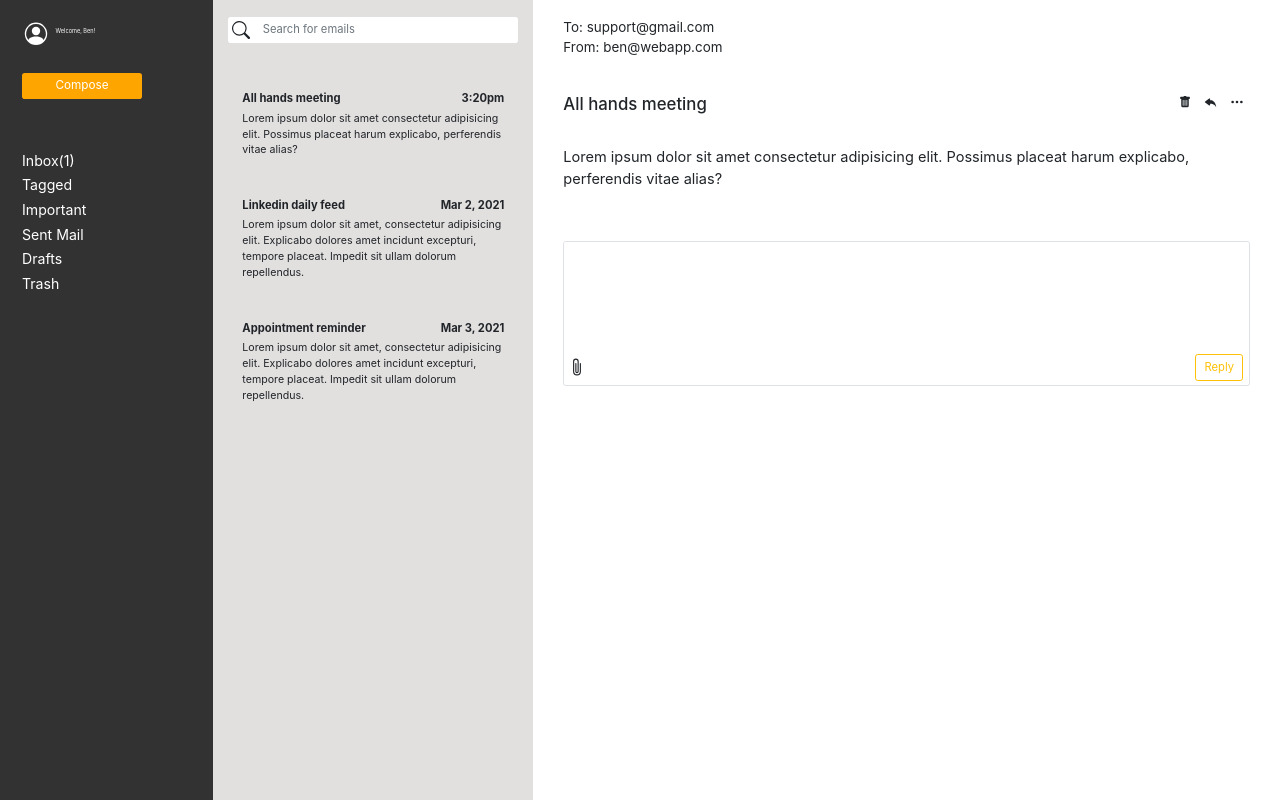
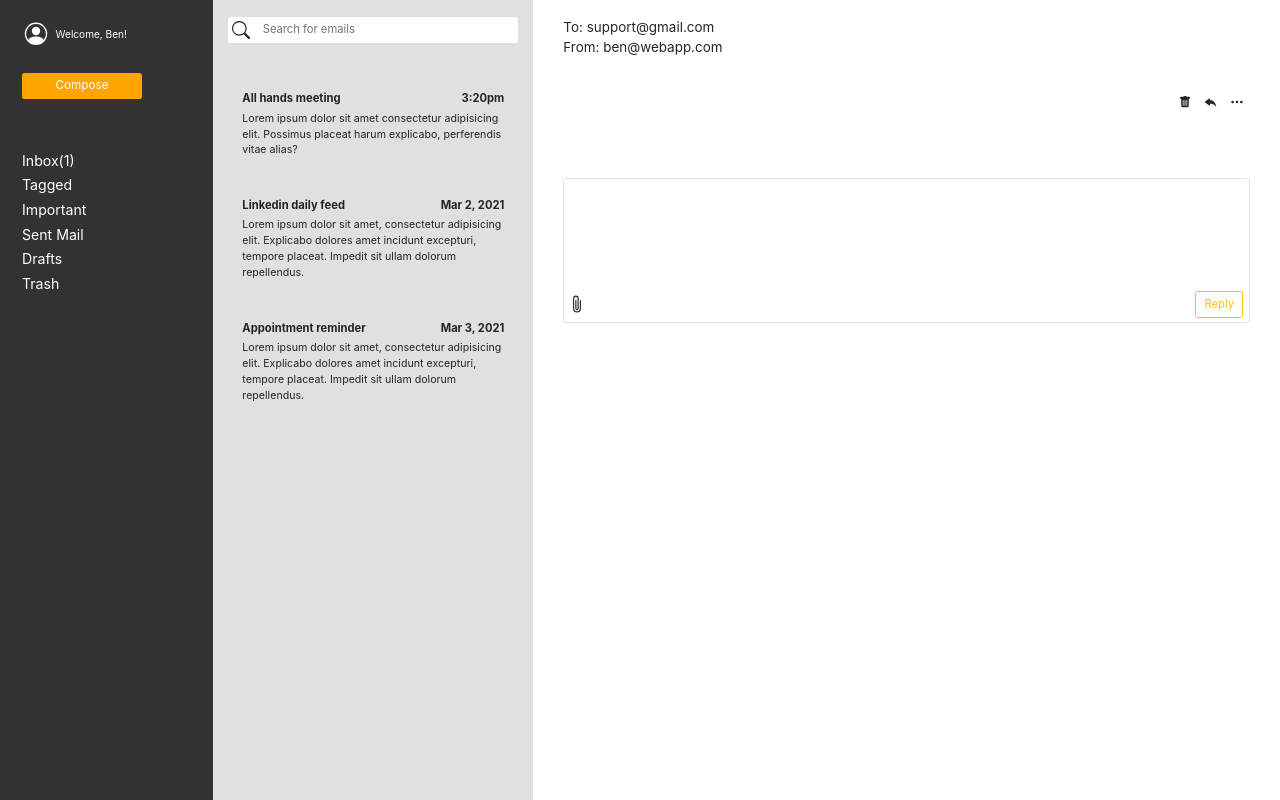
Before and after one commit to benong777/email-template-with-angular, an Angular app: page / in a window 1280 px wide. Built offline with nearby package versions, Linux system fonts and the light colour scheme.

Commit message:
Linked clicked card to email content page

```diff
--- a/src/app/app.component.css
+++ b/src/app/app.component.css
@@ -83,7 +83,7 @@ textarea {
     box-shadow: none;
 }
 .welcome-msg {
-    font-size: .5rem;
+    font-size: .9rem;
     margin-top: 10px;
     float: left;
 }
--- a/src/app/app.component.html
+++ b/src/app/app.component.html
@@ -51,7 +51,8 @@
           <div  class="card notification-card border-0"
                 *ngFor="let email of emails; let i=index">
                 <div class="card-body"
-                    *ngIf="!emailsEmpty">
+                    *ngIf="!emailsEmpty"
+                    (click)="onEmailSelect(i)">
                     <span class="notification-date">{{email.date}}</span>
                     <div class="notification-title">{{email.subject}}</div>
                     <p class="notification-content">{{email.content}}</p>
@@ -70,7 +71,7 @@
 
         <!-- Email Subject -->
         <div    class="email-subject h4 mt-5 pt-1"
-                *ngIf="!emailsEmpty">{{emails[0].subject}}
+                *ngIf="!emailsEmpty">{{emailSubject}}
             <span>
                 <!-- Horizontal 3-dot icon -->
                 <svg xmlns="http://www.w3.org/2000/svg" width="16" height="16" fill="currentColor" class="bi bi-three-dots float-right" viewBox="0 0 16 16">
@@ -93,7 +94,7 @@
         <!-- Email content -->
         <div class="row email-content mt-5">
             <div class="col"
-                *ngIf="!emailsEmpty">{{emails[0].content}}
+                *ngIf="!emailsEmpty">{{emailContent}}
             </div>
         </div>
 
--- a/src/app/app.component.ts
+++ b/src/app/app.component.ts
@@ -40,7 +40,12 @@ export class AppComponent {
     if (this.emails.length > 1) {
       this.emails.splice(0, 1);
     }
-
+  }
+  onEmailSelect(index: number) {
+    console.log("Email selected: " + index);
+    this.emailDate = this.emails[index].date;
+    this.emailSubject = this.emails[index].subject;
+    this.emailContent = this.emails[index].content;
   }
 
 }
```
